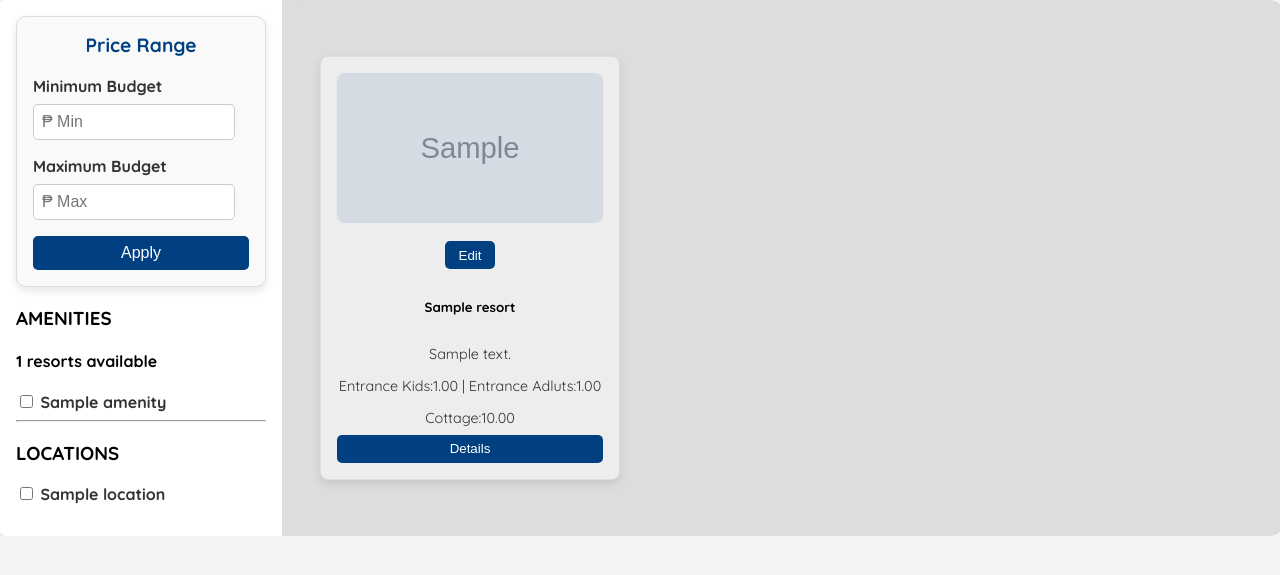
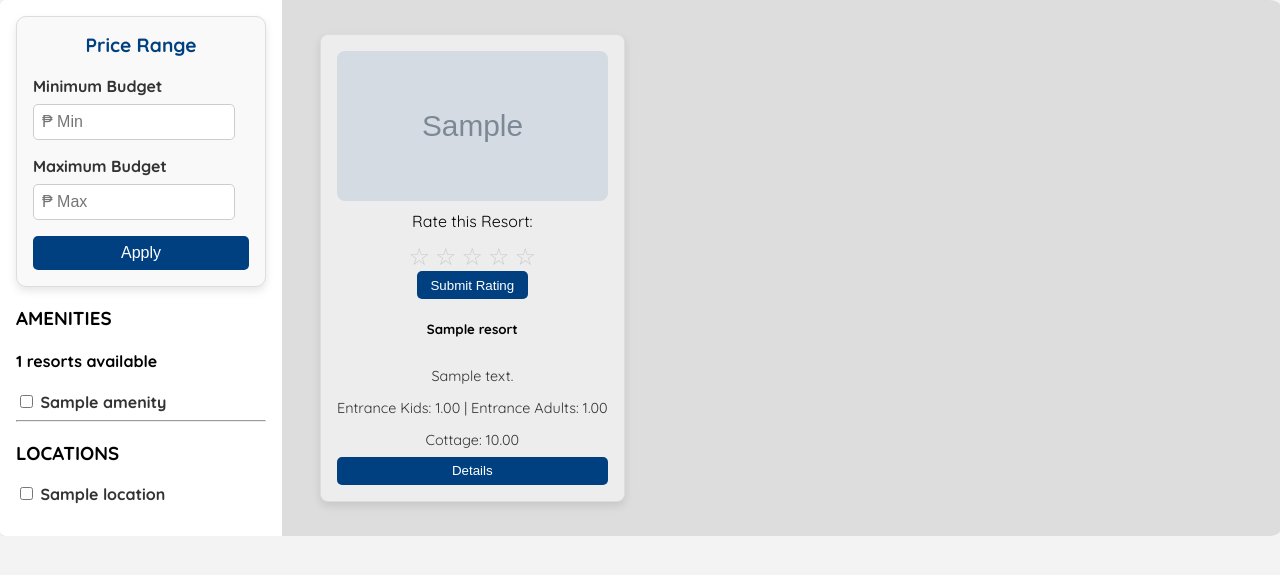
Before and after one commit to gutomnako/New, a Django app: page /home/ in a window 1280 px wide. Shown: the part 68-643 px from the top of the page. Run offline with Django 5.2, Linux system fonts and the light colour scheme; a user stored in the database is signed in; tables that the repository leaves empty hold one stand-in row (values such as "Sample post"); grey boxes marked "Sample" are stand-in pictures.

Commit message:
added file

```diff
--- a/project/app/admin.py
+++ b/project/app/admin.py
@@ -1,6 +1,6 @@
 from django.contrib import admin
 from .models import LoginHistory
-from .models import Resort, Message, Location, Amenity, User
+from .models import Resort, Message, Location, Amenity, User, Rating
 
 
 admin.site.register(User)
@@ -8,7 +8,7 @@ admin.site.register(Resort)
 admin.site.register(Message)
 admin.site.register(Location)
 admin.site.register(Amenity)
-
+admin.site.register(Rating)
 @admin.register(LoginHistory)
 class LoginHistoryAdmin(admin.ModelAdmin):
     list_display = ('user', 'total_logins', 'total_logouts', 'last_login', 'last_logout')
--- a/project/app/templates/app/resorts_component.html
+++ b/project/app/templates/app/resorts_component.html
@@ -1,41 +1,41 @@
+<!-- resorts_component.html -->
+
 {% load static %}
+
 <main class="main-content">
     <div class="card-grid">
+
+        <!-- Displaying Resorts -->
         {% for resort in resorts %}
         <div class="card">
             {% if resort.resort_image %}
                 <img src="{{ resort.resort_image.url }}" alt="">
             {% endif %}
-       <!--<form action="" method="POST" enctype="multipart/form-data">
+
+            <!-- Rating Form -->
+            <form method="POST" action="{% url 'rate_resort' resort.id %}" class="rating-form">
                 {% csrf_token %}
-          {{ form.as_p }}
-          <button type="submit" class="btn btn-lg btn-success">Upload</button>
+                <label for="rating-{{ resort.id }}">Rate this Resort:</label>
+
+                <div class="stars">
+                    <span class="star" data-value="1">&#9734;</span>
+                    <span class="star" data-value="2">&#9734;</span>
+                    <span class="star" data-value="3">&#9734;</span>
+                    <span class="star" data-value="4">&#9734;</span>
+                    <span class="star" data-value="5">&#9734;</span>
+                </div>
+
+                <!-- Hidden input to hold the rating value -->
+                <input type="hidden" id="rating-{{ resort.id }}" name="rating" value="0">
+
+                <button type="submit">Submit Rating</button>
             </form>
-        {% if obj %}
-        <img src="{{ obj.image.url }}" alt="image" class="img-thumbnail">
-        {% endif %}
-        {% for x in img %}
-        <img src="{{x.image.url}}" alt="">
-        {% endfor %}-->
-        {% if request.user == resort.host %}
-          <div class="btn">
-            <button>
-              <a href="{% url 'update-resort' resort.id %}">Edit</a>
-            </button>
-            </div>
-          {% endif %}
-          {% if request.user.groups.all.0.name == "Pinakaadmin" %}
-        <div class="btn">
-          <button>
-            <a href="{% url 'delete-resort' resort.id %}">Delete</a>
-          </button>
-        </div>
-        {% endif %}
-          <h5>{{resort.name}}</h5>
 
-          <p>{{resort.description}}</p>
-          <p>Entrance Kids:{{resort.entrance_kids}} | Entrance Adluts:{{resort.entrance_adults}}</p>
-          <p>Cottage:{{resort.price}}</p>
+
+            <h5>{{ resort.name }}</h5>
+            <p>{{ resort.description }}</p>
+            <p>Entrance Kids: {{ resort.entrance_kids }} | Entrance Adults: {{ resort.entrance_adults }}</p>
+            <p>Cottage: {{ resort.price }}</p>
             <button type="button">
                 <a href="{% url 'resort' resort.id %}">Details</a>
             </button>
@@ -44,3 +44,27 @@
 
     </div>
 </main>
+
+<script>
+// Get all the star elements
+const stars = document.querySelectorAll('.star');
+
+// Iterate over each star and add the click event
+stars.forEach(star => {
+    star.addEventListener('click', function () {
+        const rating = this.getAttribute('data-value'); // Get the rating value
+        const ratingInput = this.closest('form').querySelector('input[name="rating"]'); // Find the hidden input
+
+        // Set the value of the hidden input to the selected rating
+        ratingInput.value = rating;
+
+        // Update the star UI (add 'active' class to the selected stars)
+        const starsContainer = this.closest('.stars');
+        starsContainer.querySelectorAll('.star').forEach(s => s.classList.remove('active'));
+        for (let i = 0; i < rating; i++) {
+            starsContainer.children[i].classList.add('active');
+        }
+    });
+});
+
+  </script>
--- a/project/app/urls.py
+++ b/project/app/urls.py
@@ -6,6 +6,8 @@ urlpatterns = [
     path('logout/', views.logoutUser, name='logout'),
     path('register/', views.registerPage, name='register'),
     #path('home/', views.index, name='home'),
+
+    path('rate_resort/<int:resort_id>/', views.rate_resort, name='rate_resort'),
 
     path('home/', views.home, name='home'),
     path('', views.index_view, name='index-view'),
--- a/project/app/views.py
+++ b/project/app/views.py
@@ -1,20 +1,26 @@
-from django.shortcuts import render, redirect
+from django.shortcuts import render, get_object_or_404, redirect
 from django.db.models import Q
 from django.contrib.auth.decorators import login_required
-from .models import Resort, Amenity, Location, Message, User
+from .models import Resort, Amenity, Location, Message, User, Rating
 from django.contrib.auth import authenticate, login, logout
-from .forms import ResortForm, MyUserCreationForm
+from .forms import ResortForm, MyUserCreationForm, RatingForm
 from django.contrib import messages
 from django.http import HttpResponse
 from .decorators import unauthenticated_user, allowed_users, admin_only
 from django.contrib.auth.models import Group
 from .models import LoginActivity, LoginHistory
+import pandas as pd
+from sklearn.metrics.pairwise import cosine_similarity
+from django.db.models import Avg
+from django.http import JsonResponse
 
+#dashboard
+#login
+#resorts
+#edit resort
+#comments
 
-
-
-
-
+#dashboard
 @login_required
 def some_view(request):
 
@@ -28,7 +34,7 @@ def some_view(request):
 @admin_only
 def adminDashboard(request):
       resorts = Resort.objects.all()
-      login_history = LoginHistory.objects.all()
+      login_history = LoginHistory.objects.all().order_by('-last_login')
 
       unique_users_count = login_history.values('user').distinct().count()
 
@@ -50,14 +56,14 @@ def adminDashboard(request):
 
 @admin_only
 def adminresorts(request):
-      resorts = Resort.objects.all()
+      resorts = Resort.objects.all().order_by('-created_at')
 
       return render(request, 'app/beachandresorts.html', {'resorts': resorts})
 
 @admin_only
 def adminmonitors(request):
       resorts = Resort.objects.all()
-      login_history = LoginHistory.objects.all()
+      login_history = LoginHistory.objects.all().order_by('-last_login')
 
       unique_users_count = login_history.values('user').distinct().count()
 
@@ -71,7 +77,9 @@ def adminmonitors(request):
       login_activities = LoginActivity.objects.filter(user=request.user).order_by('-timestamp')
       return render(request, 'app/recent-logins.html', {'resorts': resorts, 'login_history': login_history,
             'login_activities': login_activities})
+#end dashboard
 
+#login
 @unauthenticated_user
 def loginPage(request):
       page = 'login'
@@ -129,10 +137,91 @@ def registerPage(request):
                 messages.error(request, 'An error occurred during registration')
 
     return render(request, 'app/login_register.html', {'form': form})
+#end login
 
+#resorts
 def index_view(request):
+    # Fetch all resorts
     resorts = Resort.objects.all()
-    return render(request, 'app/index_view.html', {'resorts': resorts})
+
+    # Calculate the average rating for each resort
+    rated_resorts = (
+        Resort.objects.annotate(average_rating=Avg('rating__rating'))
+        .order_by('-average_rating')  # Sort by the highest average rating
+    )
+
+    # Collaborative filtering for recommendations
+    ratings = Rating.objects.all().select_related('user', 'resort')
+    data = [{'user': r.user.id, 'resort': r.resort.id, 'rating': r.rating} for r in ratings]
+
+    recommended_resorts = []
+
+    if request.user.is_authenticated and len(data) >= 2:
+        # Code for collaborative filtering
+        df = pd.DataFrame(data)
+
+        # Reset the index to avoid alignment issues
+        df = df.reset_index(drop=True)  # Reset index of df
+
+        pivot_table = df.pivot_table(index='user', columns='resort', values='rating').fillna(0)
+        similarity_matrix = cosine_similarity(pivot_table)
+
+        # Reset index of similarity matrix dataframe
+        user_sim_df = pd.DataFrame(similarity_matrix, index=pivot_table.index, columns=pivot_table.index)
+        user_sim_df = user_sim_df.reset_index(drop=True)  # Reset index of user_sim_df
+
+        user_id = request.user.id
+        if user_id in user_sim_df.index:
+            similar_users = user_sim_df[user_id].sort_values(ascending=False).index[1:]  # Exclude self
+            similar_users_ratings = df[df['user'].isin(similar_users)]
+            unseen_resorts = ~df[df['user'] == user_id]['resort'].isin(similar_users_ratings['resort'])
+            recommended = (
+                similar_users_ratings[unseen_resorts]
+                .groupby('resort')['rating']
+                .mean()
+                .sort_values(ascending=False)
+                .reset_index()
+            )
+            recommended_resorts = Resort.objects.filter(id__in=recommended['resort'].tolist())
+
+    # Debugging: Print out the recommended resorts
+    print("Recommended Resorts:", recommended_resorts)
+
+    return render(request, 'app/index_view.html', {
+        'resorts': resorts,
+        'rated_resorts': rated_resorts,  # This will contain resorts sorted by the highest average rating
+        'recommended_resorts': recommended_resorts,  # Collaborative filtering recommendations
+    })
+
+@login_required
+def rate_resort(request, resort_id):
+    if request.method == 'POST':
+        resort = get_object_or_404(Resort, id=resort_id)
+        rating_value = request.POST.get('rating')
+
+        # Check if the rating is missing
+        if not rating_value:
+            return HttpResponse("Rating value is required.", status=400)
+
+        # Validate the rating value
+        try:
+            rating_value = int(rating_value)
+            if rating_value < 1 or rating_value > 5:
+                return HttpResponse("Rating must be between 1 and 5.", status=400)
+        except ValueError:
+            return HttpResponse("Invalid rating value.", status=400)
+
+        # Handle rating (create or update)
+        existing_rating = Rating.objects.filter(user=request.user, resort=resort).first()
+        if existing_rating:
+            existing_rating.rating = rating_value
+            existing_rating.save()
+        else:
+            Rating.objects.create(user=request.user, resort=resort, rating=rating_value)
+
+        return redirect('home')  # Redirect after rating
+
+    return render(request, 'app/resort_component.html')
 
 
 def home(request):
@@ -182,6 +271,34 @@ def userProfile(request, pk):
       context = {'user': user}
       return render(request, 'app/profile.html', context)
 
+
+def filter_beaches(request):
+    selected_amenities = request.GET.getlist('amenities')
+    selected_location = request.GET.getlist('location')
+
+    resorts = Resort.objects.all()
+
+    if selected_amenities:
+        resorts = resorts.filter(amenities__id__in=selected_amenities).distinct()
+
+    if selected_location:
+        resorts = resorts.filter(location__id__in=selected_location).distinct()
+
+    amenities = Amenity.objects.all()
+    locations = Location.objects.all()
+
+    context = {
+        'amenities': amenities,
+        'selected_amenities': selected_amenities,
+        'locations': locations,
+        'selected_location': selected_location,
+        'resorts': resorts,
+    }
+
+    return render(request, 'app/home.html', context)
+#end resorts
+
+#edit resort
 @login_required(login_url='login')
 @allowed_users(allowed_roles=['Pinakaadmin'])
 def createResort(request):
@@ -223,32 +340,9 @@ def deleteResort(request, pk):
             resort.delete()
             return redirect('home')
       return render(request, 'app/delete.html', {'obj': resort})
+#end edit
 
-def filter_beaches(request):
-    selected_amenities = request.GET.getlist('amenities')
-    selected_location = request.GET.getlist('location')
-
-    resorts = Resort.objects.all()
-
-    if selected_amenities:
-        resorts = resorts.filter(amenities__id__in=selected_amenities).distinct()
-
-    if selected_location:
-        resorts = resorts.filter(location__id__in=selected_location).distinct()
-
-    amenities = Amenity.objects.all()
-    locations = Location.objects.all()
-
-    context = {
-        'amenities': amenities,
-        'selected_amenities': selected_amenities,
-        'locations': locations,
-        'selected_location': selected_location,
-        'resorts': resorts,
-    }
-
-    return render(request, 'app/home.html', context)
-
+#comments
 @login_required(login_url='login')
 def deleteMessage(request, pk):
       message = Message.objects.get(id=pk)
@@ -264,3 +358,4 @@ def deleteMessage(request, pk):
 @login_required(login_url='login')
 def updateUser(request):
       return render(request, 'app/updtae-user.html')
+#end comments
--- a/project/static/styles/beach.css
+++ b/project/static/styles/beach.css
@@ -293,3 +293,27 @@ body {
 #apply-filters:hover {
   background-color: #004080;
 }
+
+/* Basic star styling */
+.stars {
+  display: flex;
+  justify-content: center; /* Center horizontally */
+  align-items: center;    /* Center vertically */
+  gap: 5px;               /* Add space between stars */
+  margin-top: 10px;       /* Optional: Add spacing above */
+}
+
+.star {
+  font-size: 24px;        /* Adjust size of the stars */
+  cursor: pointer;        /* Make them clickable */
+  color: #ccc;            /* Default star color (inactive) */
+  transition: color 0.2s ease-in-out; /* Smooth color change */
+}
+
+.star.active {
+  color: #f39c12;         /* Highlight color for active stars */
+}
+
+.star:hover {
+  color: #f1c40f;         /* Optional: Highlight color on hover */
+}
```
Also changed, not shown: project/app/forms.py (+11 -1 lines), project/app/models.py (+7 -0 lines), project/app/templates/app/home_old.html (deleted, +0 -75 lines), project/app/templates/app/index_view.html (+13 -10 lines), project/app/migrations/0018_rating.py (added), project/app/migrations/0019_alter_rating_rating.py (added), project/app/migrations/0020_alter_rating_unique_together_alter_rating_rating.py (added), project/app/utils.py (added), 2 other files. Lines whose indentation alone changed are shown as unchanged.
